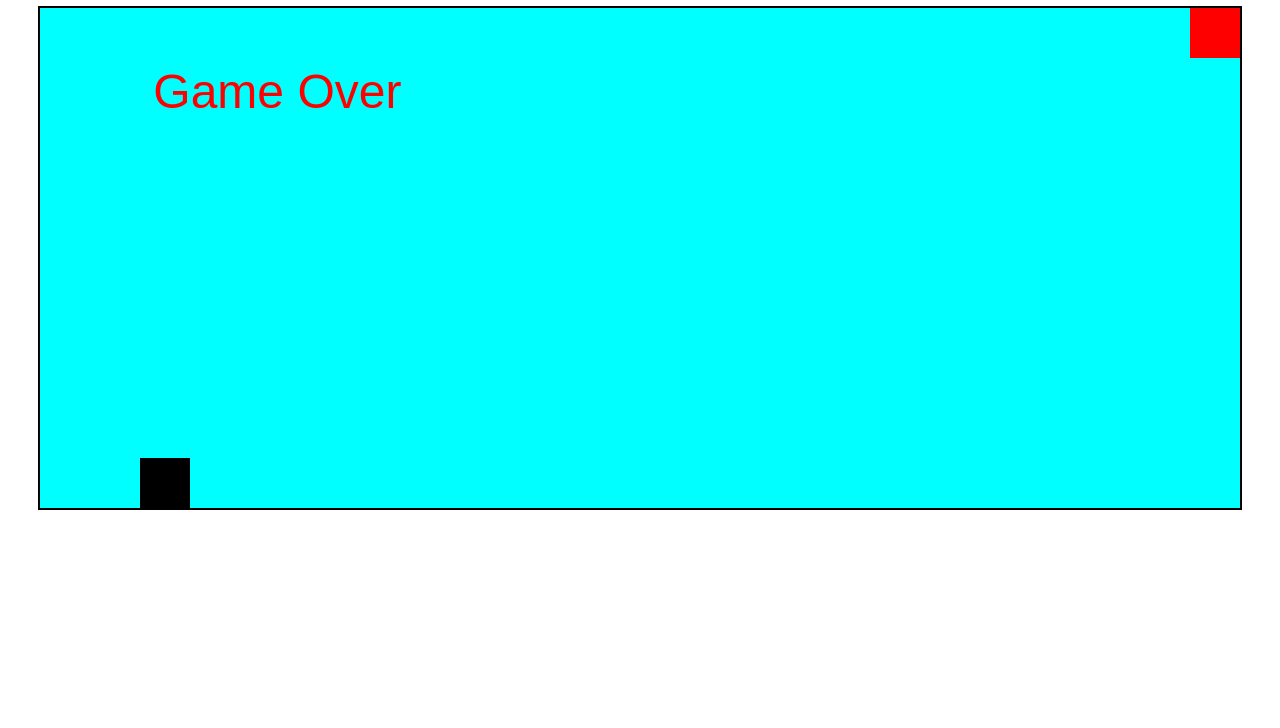
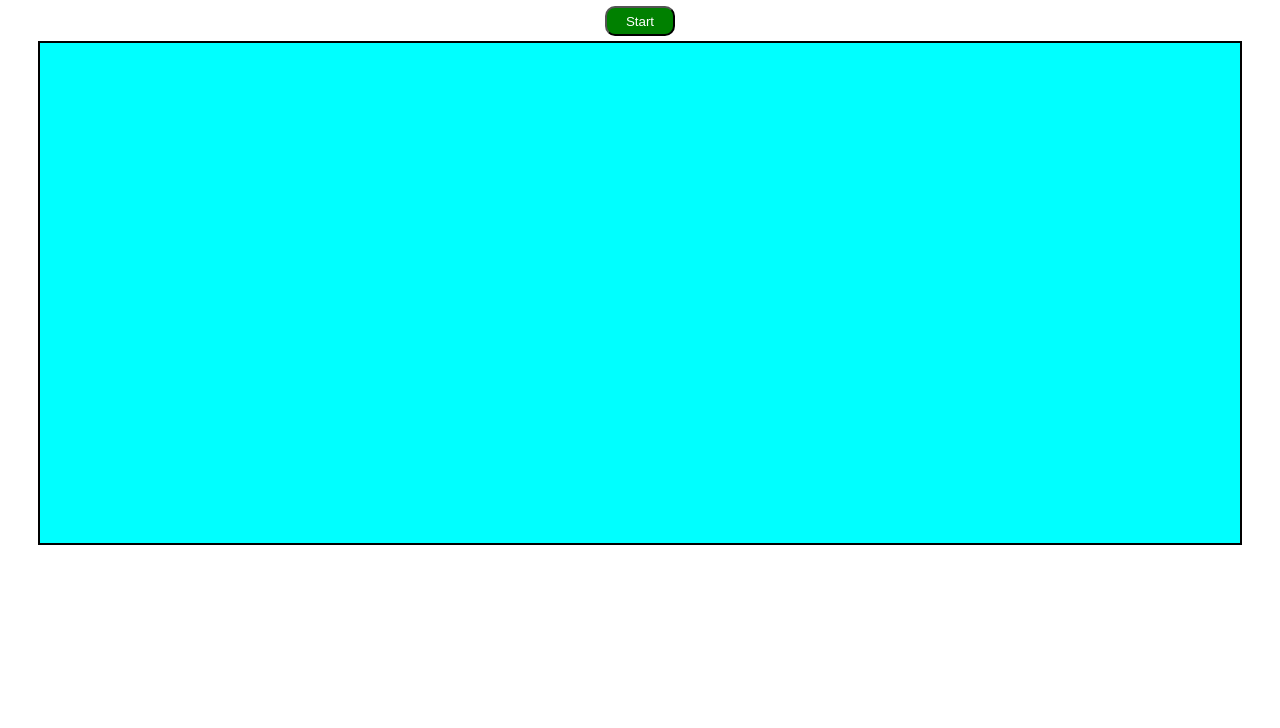
Before and after one commit to abhiMewada97/Snake-Game, a plain HTML site: page index.html in a window 1280 px wide. Shown: the part 72-800 px from the top of the page. Drawn offline with Linux system fonts and the light colour scheme.

Commit message:
add start button

```diff
--- a/Snake.css
+++ b/Snake.css
@@ -7,6 +7,15 @@ body {
 
 h1 {
     margin-top: 20px; /* You can adjust this value */
+}
+
+button {
+    color: white;
+    background-color: green;
+    border-radius: 10px;
+    height: 30px;
+    width: 70px;
+    margin-bottom: 5px;
 }
 
 .canvas-container {
--- a/Snake.js
+++ b/Snake.js
@@ -1,18 +1,23 @@
 let canvas = document.querySelector('canvas');
 let ctx = canvas.getContext('2d');
-    // ctx.fillStyle = 'green';
-let snakeCells = [[0,0]];
-let cell = 50;
-let score = 0;
-let direction = 'right';
-let gameOver = false;
-let foodCell = generateRandomCell();
+let snakeCells, cell, score, direction, gameOver, foodCell, id;
+
+cell = 50;
+
+// Function to initialize the game state
+function initGame() {
+    snakeCells = [[0, 0]];
+    score = 0;
+    direction = 'right';
+    gameOver = false;
+    foodCell = generateRandomCell();
+}
 
 // Function to generate a random position for the food
 function generateRandomCell() {
     return [
-        Math.round((Math.random()*(450))/cell)*cell,
-        Math.round((Math.random()*(1150))/cell)*cell
+        Math.round((Math.random()*(1150))/cell)*cell,
+        Math.round((Math.random()*(450))/cell)*cell
       ]
 }
 
@@ -105,8 +110,15 @@ function update() {
     }
 }
 
+// Function to start the game
+function startGame() {
+    clearInterval(id);  // Clear any previous intervals
+    initGame();  // Reset the game state
+    id = setInterval(() => {
+        draw();
+        update();
+    }, 200);
+}
 
-let id = setInterval(()=>{
-    draw();
-    update();
-},200);
+let start = document.querySelector('#start');
+start.addEventListener('click', ()=>startGame());
--- a/index.html
+++ b/index.html
@@ -8,6 +8,7 @@
 </head>
 <body>
     <h1>Ready to Snake Your Way to Victory?</h1>
+    <button id="start">Start</button>
     <div class="canvas-container">
         <canvas height="500px" width="1200px"></canvas>
     </div>
```
